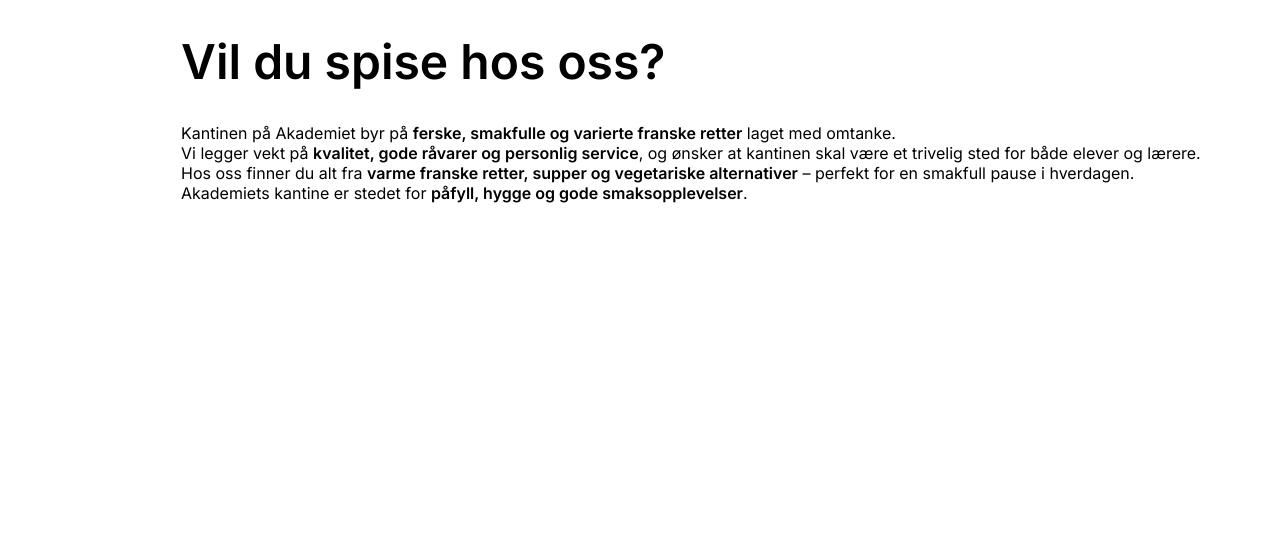
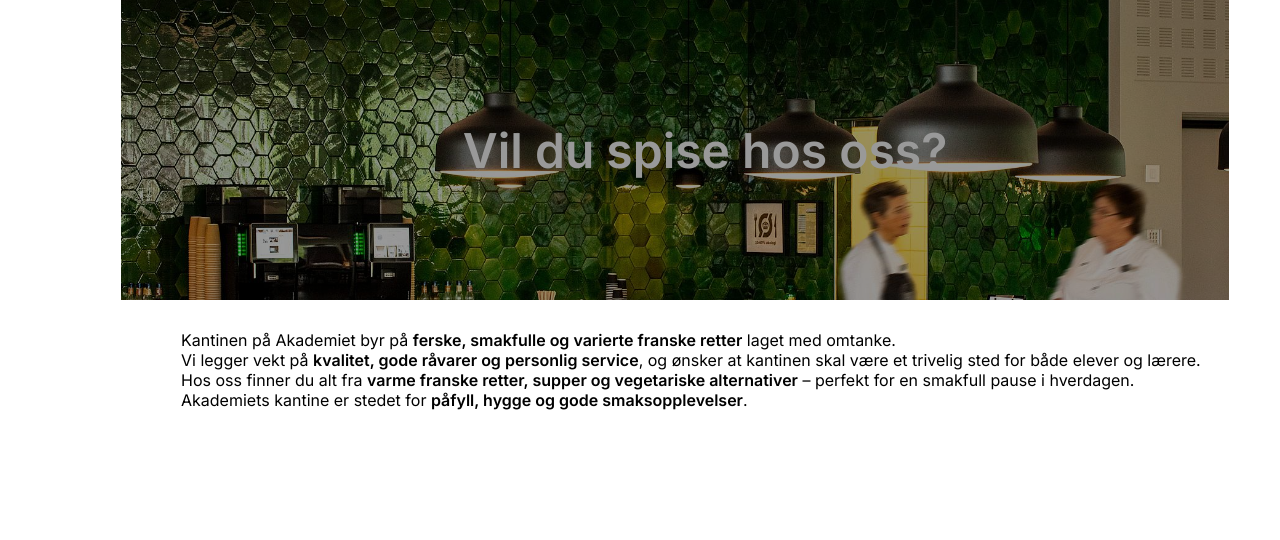
Before and after one commit to nokoniko/kantina-prosjekt, a Flask app: page / in a window 1280 px wide. Shown: the part 162-702 px from the top of the page. Run offline with Flask 3, Linux system fonts and the light colour scheme.

Commit message:
la til et banner for index

```diff
--- a/templates/hjem/index.html
+++ b/templates/hjem/index.html
@@ -1,9 +1,9 @@
 {% extends "base.html" %}
-
 {% block title  %}Hjem{% endblock %}
-
 {% block content %}
-<h1 class="title-index">Vil du spise hos oss?</h1>
+<div class="banner" style="background-image: url({{ url_for('static', filename='img/bakgrund/bilde.jpg') }});">
+    <h1 class="title-index">Vil du spise hos oss?</h1>
+</div>
 <p class="brodtekst">
     Kantinen på Akademiet byr på <strong>ferske, smakfulle og varierte franske retter</strong> laget med omtanke.<br>
     Vi legger vekt på <strong>kvalitet, gode råvarer og personlig service</strong>, og ønsker at kantinen skal være et
```
